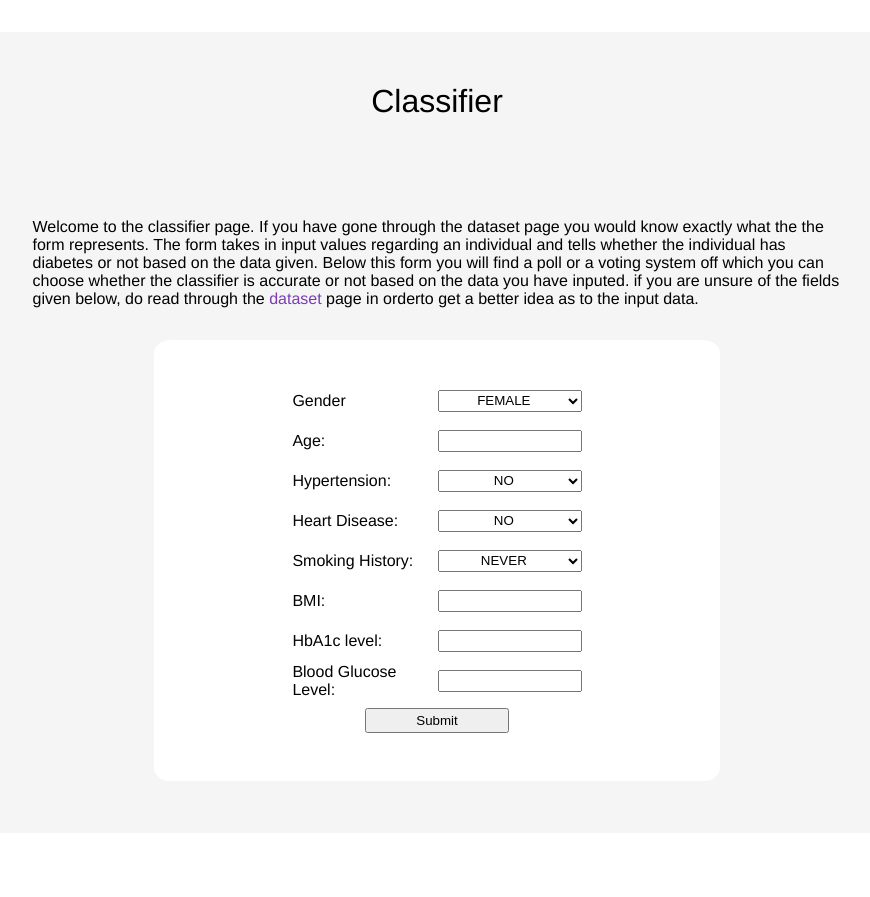
After one commit to omr-hk/Diabetes-Website, a Django app: page /classifier in a window 1280 px wide. The commit adds this page. Shown: the whole page, without its empty margins (203-1073 px from the left). Run offline with Django 4.2, Linux system fonts and the light colour scheme.

Commit message:
added classifier page

```diff
--- a/DiabetesWebsite/settings.py
+++ b/DiabetesWebsite/settings.py
@@ -40,6 +40,7 @@ INSTALLED_APPS = [
 
     "app",
     "django_extensions",
+    "fontawesomefree",
 ]
 
 MIDDLEWARE = [
--- a/app/urls.py
+++ b/app/urls.py
@@ -20,5 +20,6 @@ from . import views
 
 urlpatterns=[
     path('',views.homepage,name="homepage"),
-    path('datapage',views.datapage,name="datapage")
+    path('datapage',views.datapage,name="datapage"),
+    path('classifier',views.classifierpage,name="classifierpage")
 ]
--- a/app/views.py
+++ b/app/views.py
@@ -7,5 +7,8 @@ def homepage(request):
     return render(request,'homepage.html',{'records':records})
 
 def datapage(request):
-    records=Patient.objects.all().order_by('id')[:100]
+    records=Patient.objects.all().order_by('id')[:500]
     return render(request,'datapage.html',{'records':records})
+
+def classifierpage(request):
+    return render(request,'classifier.html')
--- /dev/null
+++ b/static/classifierpage.css
@@ -0,0 +1,76 @@
+#database,#homepage{
+    width: 100%;
+    height: 3em;
+    display: block;
+    text-align: center;
+
+}
+form{
+    width:70%;
+    height: fit-content;
+    padding: 5%;
+    margin-left: auto;
+    margin-right: auto;
+    background-color: rgb(255, 255, 255);
+    border-radius: 3%;
+    margin-bottom: 2%;
+}
+table,td,tr{
+    text-align: left;
+    border: none;
+    margin-bottom: 0;
+}
+table{
+    width: 60%;
+}
+input,select{
+    width: 100%;
+    text-align: center;
+    padding: 1%;
+}
+#op{
+    width: 50%;
+}
+tr{
+    height: 2.5em;
+}
+#sub{
+    width: 50%;
+}
+.mobile-container{
+    display:none;
+    margin-left: auto;
+    margin-right: auto;
+    height: fit-content;
+    max-width: 80%;
+}
+
+.mobile-container input{
+    display: block;
+    text-align: center;
+    width: 100%;
+}
+.mobile-container select{
+    display: block;
+    text-align: center;
+    width: 100%;
+}
+.mobile-container form{
+    width:fit-content;
+    height: fit-content;
+    padding: 5%;
+    margin-left: auto;
+    margin-right: auto;
+    background-color: rgb(255, 255, 255);
+    border-radius: 3%;
+    margin-bottom: 2%;
+}
+
+@media (max-width: 800px) {
+    .mobile-container{
+        display: block;
+    }
+    .form{
+        display: none;
+    }
+}
--- a/static/global.css
+++ b/static/global.css
@@ -13,12 +13,12 @@ body{
 .container-main{
     background-color: rgb(245, 245, 245);
     max-width: 1500px;
-    max-height: fit-content;
+    height: fit-content;
     margin-top: 2%;
     margin-bottom: 5%;
     margin-left: 10%;
     margin-right: 10%;
-    border-radius: 1.5%;
+    border-radius: 0.5%;
 }
 .title{
     font-size:200%;
@@ -85,3 +85,21 @@ table{
     max-width: 80%;
     overflow-x: scroll;
 }
+
+.nav-bar{
+    float: left;
+    position: fixed;
+    padding: 3%;
+}
+
+@media (max-width: 500px) {
+    .nav-bar{
+        display: none;
+    }
+}
+
+@media (max-width: 1000px) {
+    .container-main{
+        border-radius: 0.25%;
+    }
+}
--- a/static/homepage.css
+++ b/static/homepage.css
@@ -0,0 +1,6 @@
+#database,#steth{
+    width: 100%;
+    height: 3em;
+    display: block;
+    text-align: center;
+}
--- /dev/null
+++ b/templates/classifier.html
@@ -0,0 +1,146 @@
+{% load static %}
+<!DOCTYPE html>
+<html lang="en">
+<head>
+    <meta charset="UTF-8">
+    <meta http-equiv="X-UA-Compatible" content="IE=edge">
+    <meta name="viewport" content="width=device-width, initial-scale=1.0">
+    <link rel="stylesheet" href="{% static 'global.css' %}">
+    <link rel="stylesheet" href="{% static 'classifierpage.css' %}">
+    <link rel="stylesheet" href="{% static 'fontawesomefree/css/fontawesome.css' %}" type="text/css">
+    <link rel="stylesheet" href="{% static 'fontawesomefree/css/solid.css' %}" type="text/css">
+    <link rel="stylesheet" href="{% static 'fontawesomefree/css/brands.css' %}" type="text/css">
+
+    <title>Classifier</title>
+</head>
+<body>
+    <div class="nav-bar">
+        <a id="homepage" style="color: black;" href="{% url 'homepage' %}"><i class="fa-solid fa-home"></i></a>
+        <a id="database" style="color: black;" href="{% url 'datapage' %}"><i class="fa-solid fa-database" style="font-size: large;"></i></a>
+    </div>
+
+    <div class="container-main">
+        <p class="title">Classifier</p>
+        <div class="container-info">
+            <p class="content">Welcome to the classifier page. If you have gone through the dataset page you would know exactly what the the form represents.
+                The form takes in input values regarding an individual and tells whether the individual has diabetes or not based on the data given. Below this form
+                you will find a poll or a voting system off which you can choose whether the classifier is accurate or not based on the data you have inputed. if you are
+                unsure of the fields given below, do read through the <a href="{% url 'datapage' %}">dataset</a> page in orderto get a better idea as to the input data.
+            </p>
+        </div>
+
+        <div class="container-info form">
+            <form action="/classifier/predict">
+                <table id="form">
+                    <tr>
+                        <td><label for="gender">Gender</label></td>
+                        <td id="op"><select name="gender" id="gender">
+                            <option value="Female">FEMALE</option>
+                            <option value="Male">MALE</option>
+                        </select></td>
+                    </tr>
+                    <tr>
+                        <td><label for="age">Age: </label></td>
+                        <td id="op">
+                            <input type="number" id="age" max="150" step="1">
+                        </td>
+                    </tr>
+                    <tr>
+                        <td><label for="hypertension">Hypertension: </label></td>
+                        <td id="op">
+                            <select name="hypertension" id="hypertension">
+                                <option value="0">NO</option>
+                                <option value="1">YES</option>
+                            </select>
+                        </td>
+                    </tr>
+                    <tr>
+                        <td><label for="heart_disease">Heart Disease: </label></td>
+                        <td id="op">
+                            <select name="heart_disease" id="heart_disease">
+                                <option value="0">NO</option>
+                                <option value="1">YES</option>
+                            </select>
+                        </td>
+                    </tr>
+                    <tr>
+                        <td><label for="smoking_history">Smoking History: </label></td>
+                        <td id="op">
+                            <select name="smoking_history" id="smoking_history">
+                                <option value="never">NEVER</option>
+                                <option value="No Info">NO INFO</option>
+                                <option value="current">CURRENT</option>
+                                <option value="former">FORMER</option>
+                                <option value="ever">EVER</option>
+                                <option value="not current">NOT CURRENT</option>
+                            </select>
+                        </td>
+                    </tr>
+                    <tr>
+                        <td><label for="bmi">BMI: </label></td>
+                        <td id="op">
+                            <input type="number" name="bmi" id="bmi" step="0.01">
+                        </td>
+                    </tr>
+                    <tr>
+                        <td><label for="HbA1c_level">HbA1c level: </label></td>
+                        <td id="op">
+                            <input type="number" name="HbA1c_level" id="HbA1c_level" step="0.1">
+                        </td>
+                    </tr>
+                    <tr>
+                        <td><label for="blood_glucose_level">Blood Glucose Level: </label></td>
+                        <td id="op">
+                            <input type="number" name="blood_glucose_level" id="blood_glucose_level" step="1">
+                        </td>
+                    </tr>
+                    <tr>
+                        <td colspan="2" rowspan="3" style="text-align: center;"><input id="sub" type="submit"></td>
+                    </tr>
+                </table>
+            </form>
+        </div>
+
+        <div class="mobile-container">
+            <form action="">
+                <label for="gender">Gender: </label>
+                <select id="gender" name="gender">
+                    <option value="Female">FEMALE</option>
+                    <option value="Male">MALE</option>
+                </select><br>
+                <label for="age">Age: </label>
+                <input type="number" id="age" max="150" step="1"><br>
+                <label for="hypertension">Hypertension: </label>
+                <select name="hypertension" id="hypertension">
+                    <option value="0">NO</option>
+                    <option value="1">YES</option>
+                </select><br>
+                <label for="heart_disease">Heart Disease: </label>
+                <select name="heart_disease" id="heart_disease">
+                    <option value="0">NO</option>
+                    <option value="1">YES</option>
+                </select><br>
+                <label for="smoking_history">Smoking History: </label>
+                <select name="smoking_history" id="smoking_history">
+                    <option value="never">NEVER</option>
+                    <option value="No Info">NO INFO</option>
+                    <option value="current">CURRENT</option>
+                    <option value="former">FORMER</option>
+                    <option value="ever">EVER</option>
+                    <option value="not current">NOT CURRENT</option>
+                </select><br>
+                <label for="bmi">BMI: </label>
+                <input type="number" name="bmi" id="bmi" step="0.01"><br>
+                <label for="HbA1c_level">HbA1c level: </label>
+                <input type="number" name="HbA1c_level" id="HbA1c_level" step="0.1"><br>
+                <label for="blood_glucose_level">Blood Glucose Level: </label>
+                <input type="number" name="blood_glucose_level" id="blood_glucose_level" step="1"><br>
+                <input type="submit">
+            </form>
+
+        </div>
+        <br>
+        <br>
+    </div>
+</body>
+</html>
```
Also changed, not shown: requirements.txt (added, +109 -0 lines), static/datapage.css (+15 -0 lines), templates/datapage.html (+46 -1 lines), templates/homepage.html (+18 -2 lines), 1 other file.
